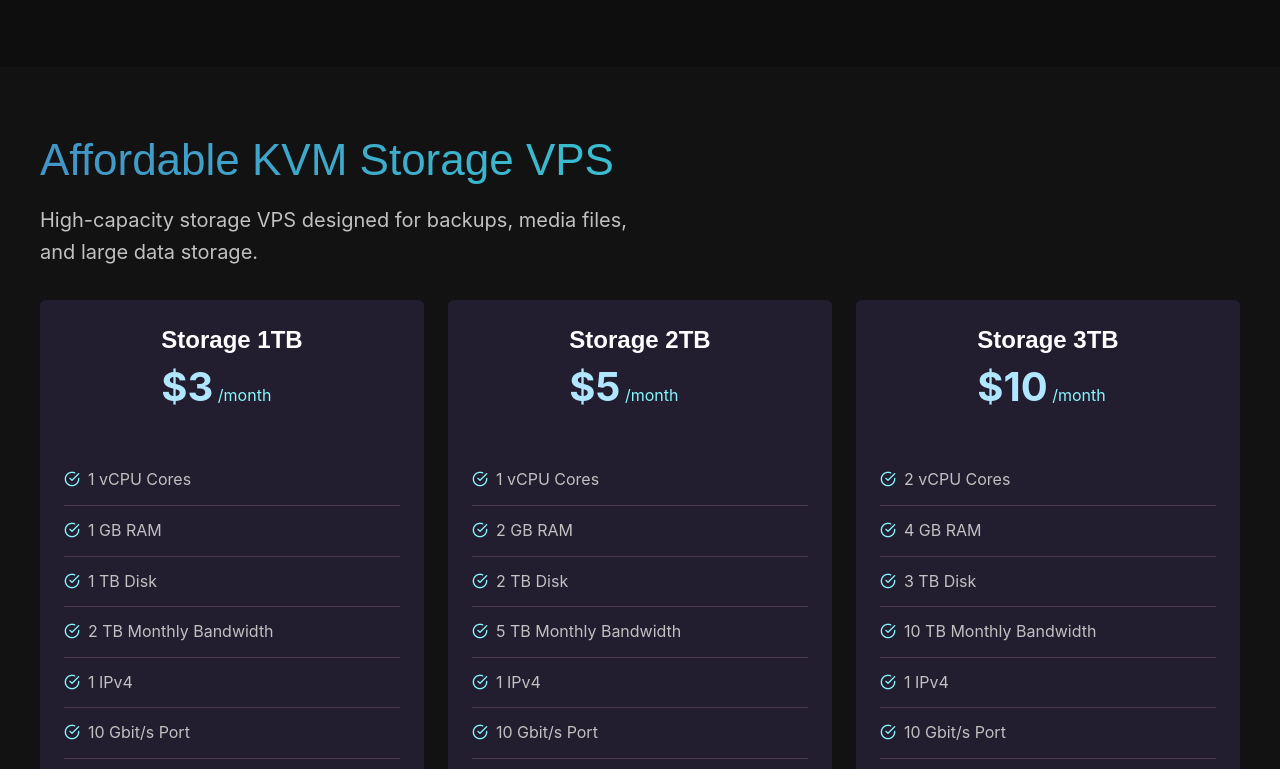
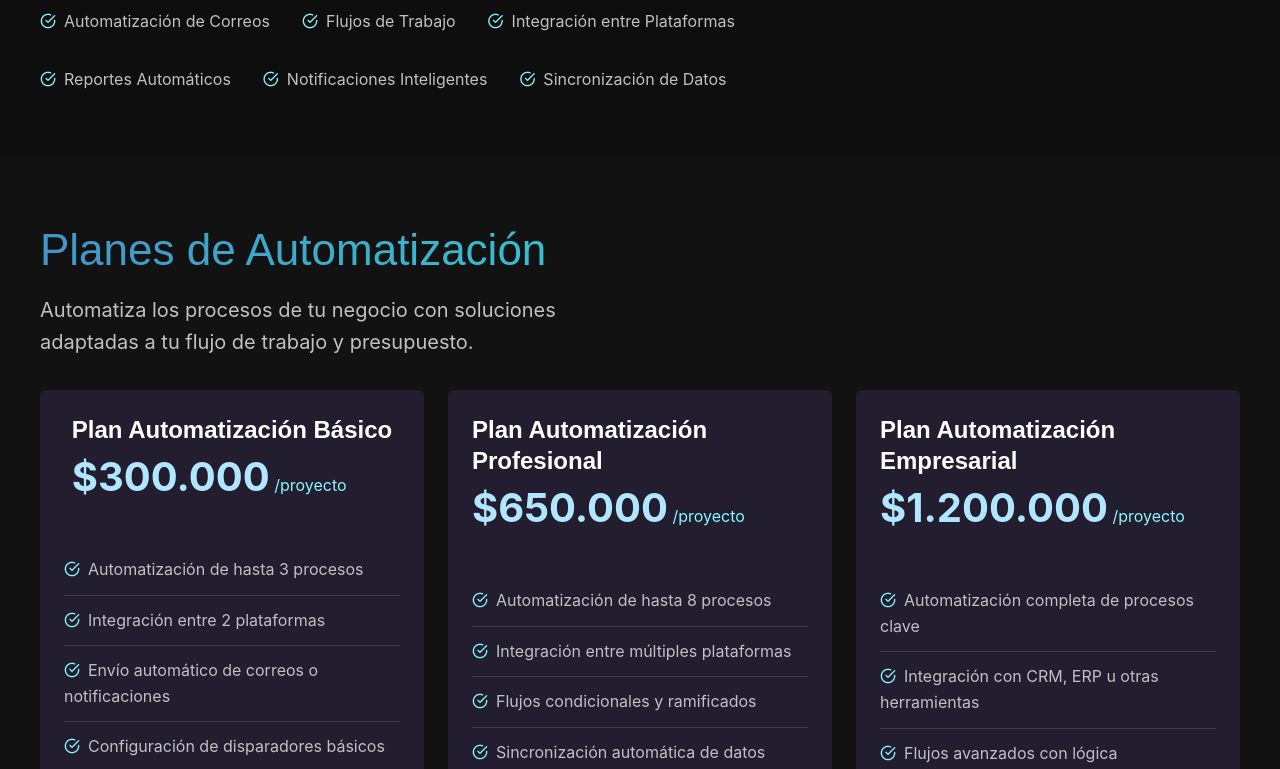
Before and after one commit to CamachoLives/Nexian, a Next.js app in the folder nexian/: page /vps/storage-vps in a window 1280 px wide. Shown: the part 447-1216 px from the top of the page. Built offline with nearby package versions, Linux system fonts and the light colour scheme; a web font is replaced by a local one.

Commit message:
Automatizaciones

```diff
--- a/nexian/src/app/vps/storage-vps/page.js
+++ b/nexian/src/app/vps/storage-vps/page.js
@@ -4,8 +4,8 @@ import FeaturesVps from "@/parts/components/FeaturesVps";
 import FaqVps from "@/parts/components/FaqVps";
 
 export const metadata = {
-  title: "Storage VPS | Secure Backup VPS | Darki",
-  description: "Powerful Storage VPS with large disk space, stable networking, and reliable infrastructure for backups and large file storage.",
+  title: "Automatizaciones | Flujos de Trabajo y Procesos Automáticos | Nexian",
+  description: "Automatiza tareas repetitivas, flujos de trabajo y procesos administrativos para ahorrar tiempo, reducir errores y escalar tu negocio.",
 };
 
 export default function StorageVps(){
@@ -16,13 +16,15 @@ export default function StorageVps(){
           <div className="container">
             <div className="page-header-container">
               <Breadcrumb />
-              <h1 className="page-title">Storage VPS</h1>
-              <p className="width-6 font-size-medium">Experience high-performance VPS hosting with dedicated resources, fast networking, and dependable infrastructure.</p>
+              <h1 className="page-title">Automatizaciones</h1>
+              <p className="width-6 font-size-medium">Elimina las tareas repetitivas de tu negocio con flujos de trabajo automatizados que trabajan por ti las 24 horas, reduciendo errores y liberando tu tiempo para lo que realmente importa.</p>
               <ul className="width-6 flex-container gap-2 list-check">
-                <li>Full Root Access</li>
-                <li>10 Gbps Port</li>
-                <li>DDoS Protection</li>
-                <li>IPv4 and IPv6</li>
+                <li>Automatización de Correos</li>
+                <li>Flujos de Trabajo</li>
+                <li>Integración entre Plataformas</li>
+                <li>Reportes Automáticos</li>
+                <li>Notificaciones Inteligentes</li>
+                <li>Sincronización de Datos</li>
               </ul>
             </div>
           </div>
--- a/nexian/src/data/plans/PlansStorageVpsData.js
+++ b/nexian/src/data/plans/PlansStorageVpsData.js
@@ -1,47 +1,47 @@
 export const PlansStorageVpsData = [
   {
     id: 1,
-    name: 'Storage 1TB',
-    price: '$3',
-    interval: 'month',
+    name: 'Plan Automatización Básico',
+    price: '$300.000',
+    interval: 'proyecto',
     url: '#',
     features: [
-      "1 vCPU Cores",
-      "1 GB RAM",
-      "1 TB Disk",
-      "2 TB Monthly Bandwidth",
-      "1 IPv4",
-      "10 Gbit/s Port",
+      "Automatización de hasta 3 procesos",
+      "Integración entre 2 plataformas",
+      "Envío automático de correos o notificaciones",
+      "Configuración de disparadores básicos",
+      "Documentación del flujo",
+      "1 ronda de ajustes",
     ],
   },
   {
     id: 2,
-    name: 'Storage 2TB',
-    price: '$5',
-    interval: 'month',
+    name: 'Plan Automatización Profesional',
+    price: '$650.000',
+    interval: 'proyecto',
     url: '#',
     features: [
-      "1 vCPU Cores",
-      "2 GB RAM",
-      "2 TB Disk",
-      "5 TB Monthly Bandwidth",
-      "1 IPv4",
-      "10 Gbit/s Port",
+      "Automatización de hasta 8 procesos",
+      "Integración entre múltiples plataformas",
+      "Flujos condicionales y ramificados",
+      "Sincronización automática de datos",
+      "Reportes y notificaciones inteligentes",
+      "2 rondas de ajustes",
     ],
   },
   {
     id: 3,
-    name: 'Storage 3TB',
-    price: '$10',
-    interval: 'month',
+    name: 'Plan Automatización Empresarial',
+    price: '$1.200.000',
+    interval: 'proyecto',
     url: '#',
     features: [
-      "2 vCPU Cores",
-      "4 GB RAM",
-      "3 TB Disk",
-      "10 TB Monthly Bandwidth",
-      "1 IPv4",
-      "10 Gbit/s Port",
+      "Automatización completa de procesos clave",
+      "Integración con CRM, ERP u otras herramientas",
+      "Flujos avanzados con lógica personalizada",
+      "Sincronización en tiempo real",
+      "Monitoreo y alertas automáticas",
+      "Soporte y ajustes por 30 días incluidos",
     ],
   }
 ];
--- a/nexian/src/parts/plans/PlansStorageVps.js
+++ b/nexian/src/parts/plans/PlansStorageVps.js
@@ -4,9 +4,9 @@ import Link from "next/link";
 export default function PlansStorageVps() {
   return (
     <section className="section section-pricing-hosting">
-      <h2 className="section-title">Affordable KVM Storage VPS</h2>
+      <h2 className="section-title">Planes de Automatización</h2>
       <div className="section-small">
-        <p className="font-size-medium width-5">High-capacity storage VPS designed for backups, media files, and large data storage.</p>
+        <p className="font-size-medium width-5">Automatiza los procesos de tu negocio con soluciones adaptadas a tu flujo de trabajo y presupuesto.</p>
       </div>
       <div className="cards cards-pricing cards-pricing-hosting">
         {PlansStorageVpsData.map((plan) => (
@@ -24,7 +24,7 @@ export default function PlansStorageVps() {
                 ))}
               </ul>
             </div>
-            <Link className="button" href={plan.url}>Get Started</Link>
+            <Link className="button" href={plan.url}>Contratar</Link>
           </div>
         ))}
       </div>
```
